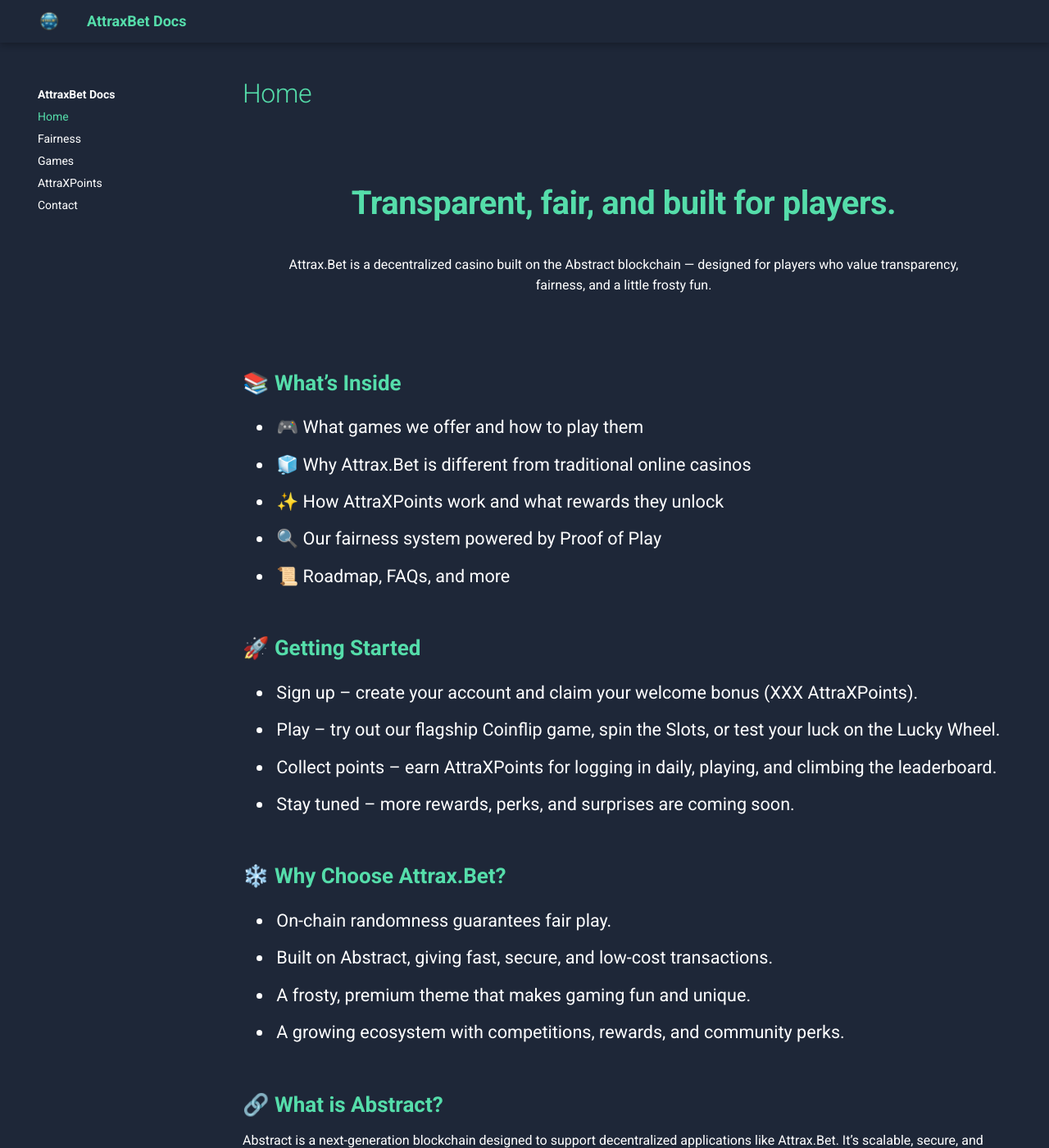
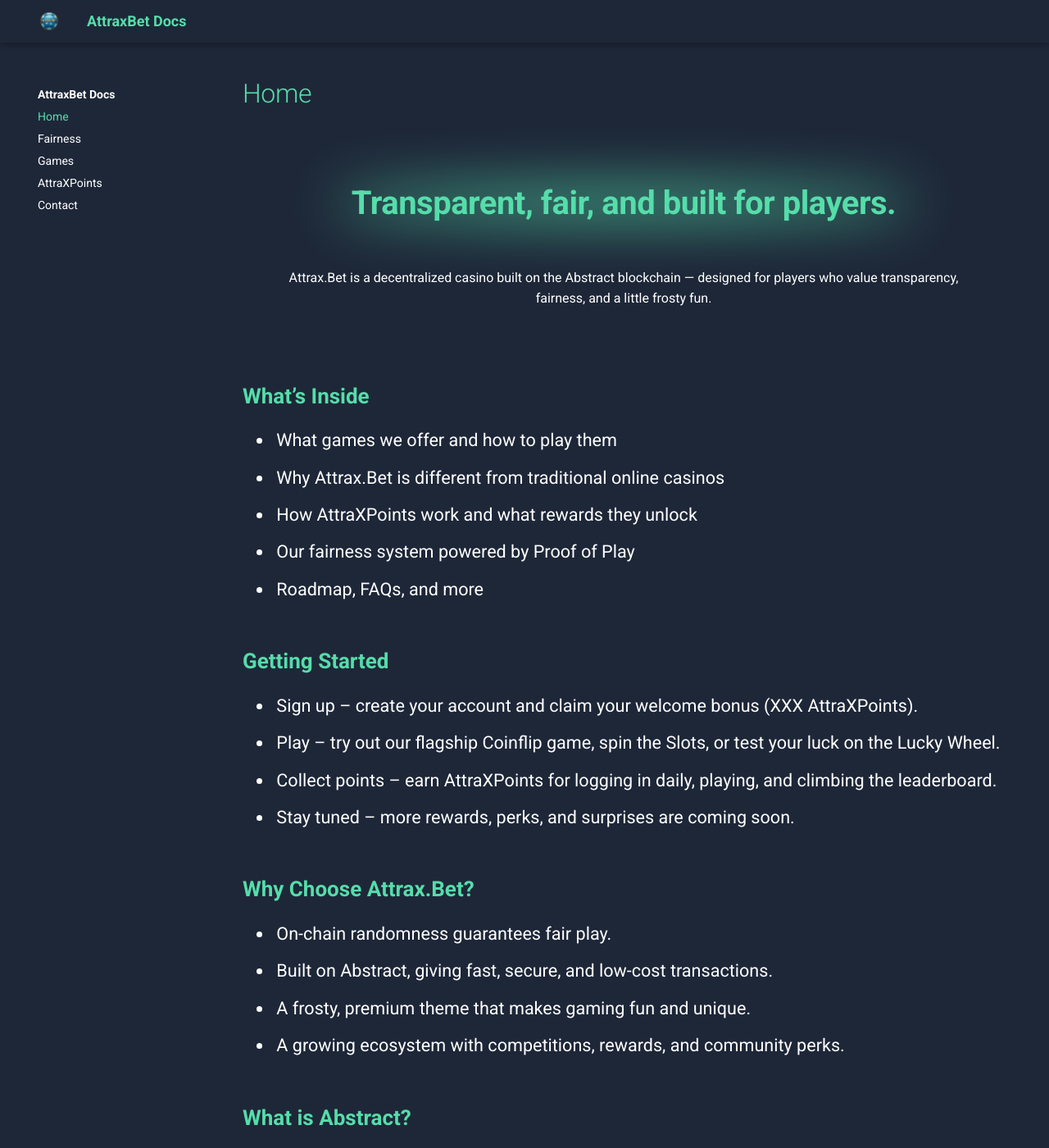
Before and after one commit to vincaspetraitis00-dev/attraxbet-docs, an MkDocs documentation site: the page built from docs/index.md, in a window 1280 px wide and 1400 px high. Shown: the whole window at 82% size. Built offline with MkDocs 1.6.1 and Material for MkDocs 9.7.7, drawn with Linux system fonts in a browser that asks for light colours.

Commit message:
Update hero glow and enable parallax on all pages

```diff
--- a/docs/index.md
+++ b/docs/index.md
@@ -1,26 +1,32 @@
 
-<div class="ab-hero ab-hero-fairness">
-	<div class="ab-subtitle ab-fairness-highlight">Transparent, fair, and built for players.</div>
+
+<div class="ab-hero ab-hero-fairness ab-hero-parallax">
+	<div class="ab-hero-title-glow-wrap">
+		<div class="ab-subtitle ab-fairness-highlight ab-hero-title">
+		<div class="ab-hero-glow"></div>
+		<span>Transparent, fair, and built for players.</span>
+		</div>
+	</div>
 	<p>
 		Attrax.Bet is a decentralized casino built on the Abstract blockchain — designed for players who value transparency, fairness, and a little frosty fun.
 	</p>
 </div>
 
 <div class="ab-section">
-	<div class="ab-section-title ab-green">📚 What’s Inside</div>
+	<div class="ab-section-title ab-green"> What’s Inside</div>
 	<div class="ab-section-body">
 		<ul class="ab-fairness-list">
-			<li>🎮 What games we offer and how to play them</li>
-			<li>🧊 Why Attrax.Bet is different from traditional online casinos</li>
-			<li>✨ How AttraXPoints work and what rewards they unlock</li>
-			<li>🔍 Our fairness system powered by Proof of Play</li>
-			<li>📜 Roadmap, FAQs, and more</li>
+			<li>What games we offer and how to play them</li>
+			<li>Why Attrax.Bet is different from traditional online casinos</li>
+			<li>How AttraXPoints work and what rewards they unlock</li>
+			<li>Our fairness system powered by Proof of Play</li>
+			<li>Roadmap, FAQs, and more</li>
 		</ul>
 	</div>
 </div>
 
 <div class="ab-section">
-	<div class="ab-section-title ab-green">🚀 Getting Started</div>
+	<div class="ab-section-title ab-green"> Getting Started</div>
 	<div class="ab-section-body">
 		<ul class="ab-fairness-list">
 			<li>Sign up – create your account and claim your welcome bonus (XXX AttraXPoints).</li>
@@ -32,7 +38,7 @@
 </div>
 
 <div class="ab-section">
-	<div class="ab-section-title ab-green">❄️ Why Choose Attrax.Bet?</div>
+	<div class="ab-section-title ab-green"> Why Choose Attrax.Bet?</div>
 	<div class="ab-section-body">
 		<ul class="ab-fairness-list">
 			<li>On-chain randomness guarantees fair play.</li>
@@ -44,7 +50,7 @@
 </div>
 
 <div class="ab-section">
-	<div class="ab-section-title ab-green">🔗 What is Abstract?</div>
+	<div class="ab-section-title ab-green"> What is Abstract?</div>
 	<div class="ab-section-body">
 		Abstract is a next-generation blockchain designed to support decentralized applications like Attrax.Bet. It’s scalable, secure, and cost-efficient, making it the perfect chain to host high-volume, fair casino games.
 	</div>
--- a/docs/overrides/extra.css
+++ b/docs/overrides/extra.css
@@ -1,3 +1,49 @@
+/* Parallax hero + mint glow for home page */
+.ab-hero-parallax {
+  position: relative;
+  overflow: visible;
+  display: flex;
+  flex-direction: column;
+  align-items: center;
+}
+.ab-hero-title-glow-wrap {
+  position: relative;
+  display: flex;
+  align-items: center;
+  justify-content: center;
+  width: 100%;
+}
+.ab-hero-glow {
+  position: absolute;
+  left: 50%;
+  top: 0;
+  width: 700px;
+  height: 100%;
+  transform: translateX(-50%);
+  background: radial-gradient(ellipse 70% 40% at center, #55DDAAFF 0%, #55DDAACC 60%, transparent 100%);
+  filter: blur(24px) brightness(2.5);
+  pointer-events: none;
+  animation: ab-mint-glow-pulse 3.5s ease-in-out infinite;
+  z-index: 0;
+  display: block;
+}
+.ab-hero-title {
+  position: relative;
+  z-index: 1;
+  transition: transform 0.5s cubic-bezier(.23,1.02,.58,.99);
+  display: flex;
+  align-items: center;
+  justify-content: center;
+  flex-direction: column;
+}
+.ab-hero-title span {
+  position: relative;
+  z-index: 1;
+}
+@keyframes ab-mint-glow-pulse {
+  0%, 100% { opacity: 0.85; filter: blur(32px); }
+  50% { opacity: 1; filter: blur(40px); }
+}
 /* AttraXPoints section titles: match games page subheaders */
 .ab-section-title {
   font-size: 1.3rem;
--- a/docs/overrides/extra.js
+++ b/docs/overrides/extra.js
@@ -1,3 +1,23 @@
+// Hero parallax + mint glow effect for home page
+function setupHeroParallax() {
+  const hero = document.querySelector('.ab-hero-parallax');
+  const title = hero && hero.querySelector('.ab-hero-title');
+  if (!hero || !title) return;
+  function onScroll() {
+    const scrollY = window.scrollY || window.pageYOffset;
+    // Parallax: shift title up to 32px, glow up to 24px
+    const titleShift = Math.min(scrollY * 0.18, 32);
+    const glow = hero.querySelector('.ab-hero-glow');
+    if (title) title.style.transform = `translateY(${titleShift}px)`;
+    if (glow) glow.style.transform = `translate(-50%, ${titleShift * 0.75}px)`;
+  }
+  window.addEventListener('scroll', onScroll, { passive: true });
+  onScroll();
+}
+document.addEventListener('DOMContentLoaded', setupHeroParallax);
+if (window.document$ && typeof window.document$.subscribe === 'function') {
+  window.document$.subscribe(setupHeroParallax);
+}
 function setupBulletsAnimation() {
   document.querySelectorAll('.ab-fairness-list').forEach(fairnessList => {
     const items = Array.from(fairnessList.querySelectorAll('li'));
```
Also changed, not shown: docs/attraxpoints.md (+10 -7 lines), docs/contact.md (+8 -5 lines), docs/fairness.md (+5 -2 lines), docs/games.md (+7 -4 lines).
